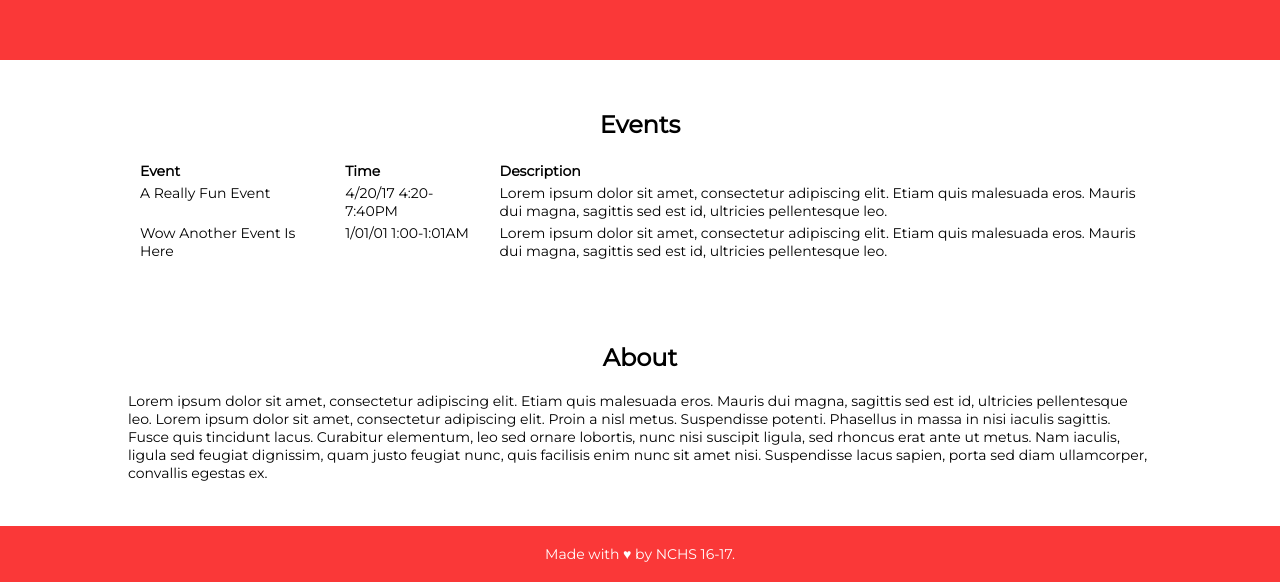
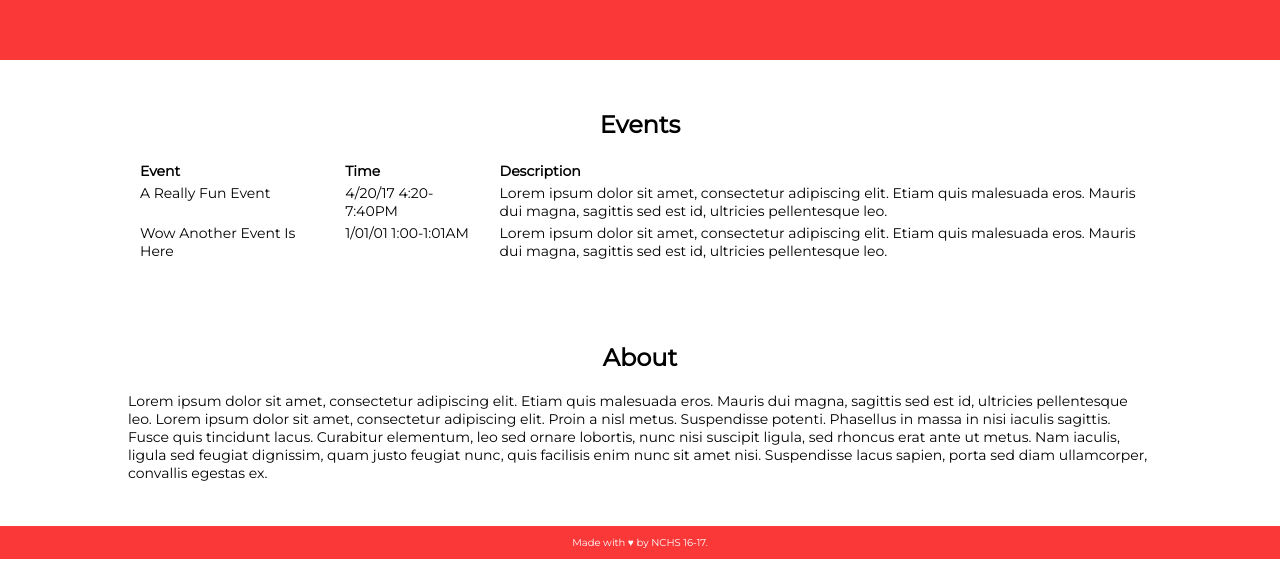
Before and after one commit to lhsnchs/effective-spork, a plain HTML site: page index.html in a window 1280 px wide. Shown: the part 740-1322 px from the top of the page. After the commit the page ends 1299 px from the top, so only its background shows below. Drawn offline with Linux system fonts and the light colour scheme.

Commit message:
Update styles.css

```diff
--- a/styles.css
+++ b/styles.css
@@ -64,3 +64,7 @@ p {
   padding:5px 0;
   background-color: rgb(250, 56, 56);
 }
+#footer p {
+  font-size:10px;
+  margin:5px 0px;
+}
```
